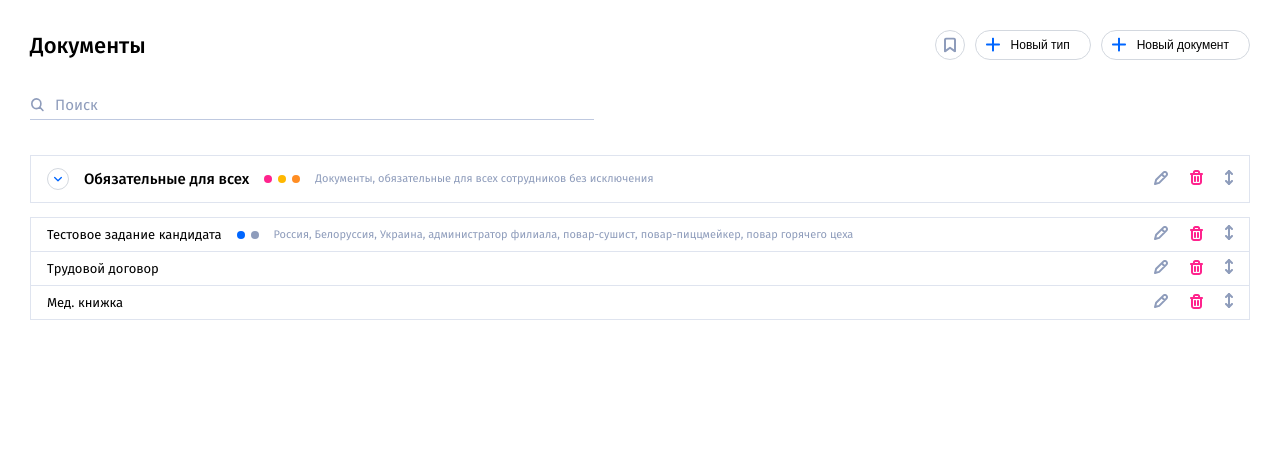
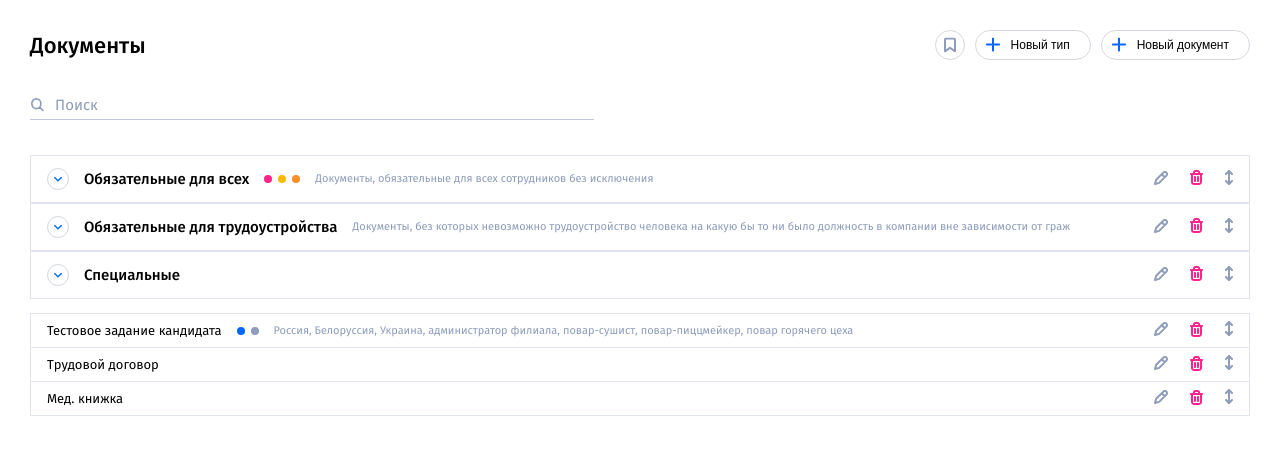
Before and after one commit to ADereglazov/vue-documents-list-draggable, a Vue app: page / in a window 1280 px wide. Shown: the top 454 px of the page. Built offline with nearby package versions, Linux system fonts and the light colour scheme.

Commit message:
drag property for DocumentsListCategory.vue

```diff
--- a/src/App.vue
+++ b/src/App.vue
@@ -3,20 +3,42 @@
   <section>
     <h2 class="visually-hidden">Операции со списком документов</h2>
     <SearchInput class="app-search-input" />
-    <DocumentsListCategory />
+    <DocumentsListCategory
+      :list="documentsListCategory"
+      @change-doc-list-category="onChangeDocumentsListCategory"
+    />
     <DocumentsList
       :list="documentsList"
-      @changeDocList="onChangeDocumentsList"
+      @change-doc-list="onChangeDocumentsList"
     />
   </section>
 </template>
 
 <script setup>
+import { ref } from "vue";
 import MainTools from "@/components/MainTools.vue";
 import SearchInput from "@/components/SearchInput.vue";
 import DocumentsListCategory from "@/components/DocumentsListCategory.vue";
 import DocumentsList from "@/components/DocumentsList.vue";
-import { ref } from "vue";
+
+const documentsListCategory = ref([
+  {
+    title: "Обязательные для всех",
+    comment: "Документы, обязательные для всех сотрудников без исключения",
+    indicators: ["#ff238d", "#ffb800", "#ff8d23"],
+  },
+  {
+    title: "Обязательные для трудоустройства",
+    comment:
+      "Документы, без которых невозможно трудоустройство человека на какую бы то ни было должность в компании вне зависимости от граж",
+    indicators: [],
+  },
+  {
+    title: "Специальные",
+    comment: "",
+    indicators: [],
+  },
+]);
 
 const documentsList = ref([
   {
@@ -35,6 +57,10 @@ const documentsList = ref([
   { title: "Мед. книжка", comment: "", indicators: [], required: false },
 ]);
 
+function onChangeDocumentsListCategory(e) {
+  documentsListCategory.value = [...e];
+}
+
 function onChangeDocumentsList(e) {
   documentsList.value = [...e];
 }
--- a/src/components/DocumentsListCategory.vue
+++ b/src/components/DocumentsListCategory.vue
@@ -1,41 +1,49 @@
 <template>
-  <div class="documents-list-category">
-    <button
-      class="documents-list-category__button"
-      :class="{ 'documents-list-category__button--opened': opened }"
-      type="button"
-      @click="opened = !opened"
-    >
-      <CollapseIcon />
-    </button>
-    <h3 class="documents-list-category__title">Обязательные для всех</h3>
-    <ColorIndicators
-      :list="indicators"
-      class="documents-list-category__indicators"
-    />
-    <p class="documents-list-category__comment">
-      Документы, обязательные для всех сотрудников без исключения
-    </p>
-    <DocumentsListTools />
-  </div>
+  <Draggable
+    v-model="listModel"
+    v-bind="dragOptions"
+    item-key="title"
+    handle=".handle"
+    tag="ul"
+    class="documents-list-category"
+    @update="onUpdate"
+  >
+    <template #item="{ element }">
+      <DocumentsListCategoryItem :element="element" />
+    </template>
+  </Draggable>
 </template>
 
 <script>
 import { ref } from "vue";
-import DocumentsListTools from "@/components/DocumentsListTools.vue";
-import ColorIndicators from "@/components/ColorIndicators.vue";
-import CollapseIcon from "@/assets/icons/collapse.svg";
+import Draggable from "vuedraggable";
+import DocumentsListCategoryItem from "@/components/DocumentsListCategoryItem.vue";
 
 export default {
   name: "DocumentsListCategory",
-  components: { DocumentsListTools, CollapseIcon, ColorIndicators },
-  setup() {
-    const opened = ref(false);
-    const indicators = ref(["#ff238d", "#ffb800", "#ff8d23"]);
+  components: { Draggable, DocumentsListCategoryItem },
+  emits: ["changeDocListCategory"],
+  props: {
+    list: {
+      type: Array,
+    },
+  },
+  setup(props, { emit }) {
+    const listModel = ref([...props.list]);
+    const dragOptions = {
+      animation: 200,
+      disabled: false,
+      ghostClass: "ghost",
+    };
+
+    function onUpdate() {
+      emit("changeDocListCategory", listModel.value);
+    }
 
     return {
-      opened,
-      indicators,
+      listModel,
+      dragOptions,
+      onUpdate,
     };
   },
 };
@@ -43,54 +51,8 @@ export default {
 
 <style scoped lang="less">
 .documents-list-category {
-  display: flex;
-  align-items: center;
-  height: 48px;
-  padding: 0 16px;
-  border: 1px solid #dfe4ef;
-  background-color: #ffffff;
-
-  &__button {
-    position: relative;
-    width: 22px;
-    height: 22px;
-    padding: 0;
-    margin-right: 15px;
-    border: 1px solid #d3d8df;
-    border-radius: 50%;
-    background: #ffffff;
-    cursor: pointer;
-
-    svg {
-      position: absolute;
-      top: 50%;
-      left: 50%;
-      transform: translate(-50%, -50%) rotate(180deg);
-      display: block;
-      transition: transform 200ms ease-in-out;
-    }
-
-    &--opened svg {
-      transform: translate(-50%, -50%) rotate(0deg);
-    }
-  }
-
-  &__title {
-    margin: 0 15px 0 0;
-    font-size: 15px;
-    font-weight: 500;
-    color: #000000;
-  }
-
-  &__indicators {
-    margin-right: 15px;
-  }
-
-  &__comment {
-    margin: 0 auto 0 0;
-    font-size: 11px;
-    font-weight: 400;
-    color: #8e9cbb;
-  }
+  padding: 0;
+  margin: 0;
+  list-style: none;
 }
 </style>
--- /dev/null
+++ b/src/components/DocumentsListCategoryItem.vue
@@ -0,0 +1,101 @@
+<template>
+  <li class="documents-list-category-item">
+    <button
+      class="documents-list-category-item__button"
+      :class="{ 'documents-list-category-item__button--opened': opened }"
+      type="button"
+      @click="opened = !opened"
+    >
+      <CollapseIcon />
+    </button>
+
+    <h3 class="documents-list-category-item__title">{{ element.title }}</h3>
+    <ColorIndicators
+      :list="element.indicators"
+      class="documents-list-category-item__indicators"
+    />
+    <p class="documents-list-category-item__comment">
+      {{ element.comment }}
+    </p>
+
+    <DocumentsListTools />
+  </li>
+</template>
+
+<script>
+import { ref } from "vue";
+import DocumentsListTools from "@/components/DocumentsListTools.vue";
+import ColorIndicators from "@/components/ColorIndicators.vue";
+import CollapseIcon from "@/assets/icons/collapse.svg";
+
+export default {
+  name: "DocumentsListCategoryItem",
+  components: { DocumentsListTools, CollapseIcon, ColorIndicators },
+  props: {
+    element: {
+      type: Object,
+    },
+  },
+  setup() {
+    const opened = ref(false);
+
+    return {
+      opened,
+    };
+  },
+};
+</script>
+
+<style scoped lang="less">
+.documents-list-category-item {
+  display: flex;
+  align-items: center;
+  height: 48px;
+  padding: 0 16px;
+  border: 1px solid #dfe4ef;
+  background-color: #ffffff;
+
+  &__button {
+    position: relative;
+    width: 22px;
+    height: 22px;
+    padding: 0;
+    margin-right: 15px;
+    border: 1px solid #d3d8df;
+    border-radius: 50%;
+    background: #ffffff;
+    cursor: pointer;
+
+    svg {
+      position: absolute;
+      top: 50%;
+      left: 50%;
+      transform: translate(-50%, -50%) rotate(180deg);
+      display: block;
+      transition: transform 200ms ease-in-out;
+    }
+
+    &--opened svg {
+      transform: translate(-50%, -50%) rotate(0deg);
+    }
+  }
+
+  &__title {
+    margin: 0 15px 0 0;
+    font-size: 15px;
+    font-weight: 500;
+    color: #000000;
+  }
+
+  &__indicators {
+    margin-right: 15px;
+  }
+
+  &__comment {
+    margin: 0 auto 0 0;
+    font-size: 11px;
+    font-weight: 400;
+    color: #8e9cbb;
+  }
+}
+</style>
```
